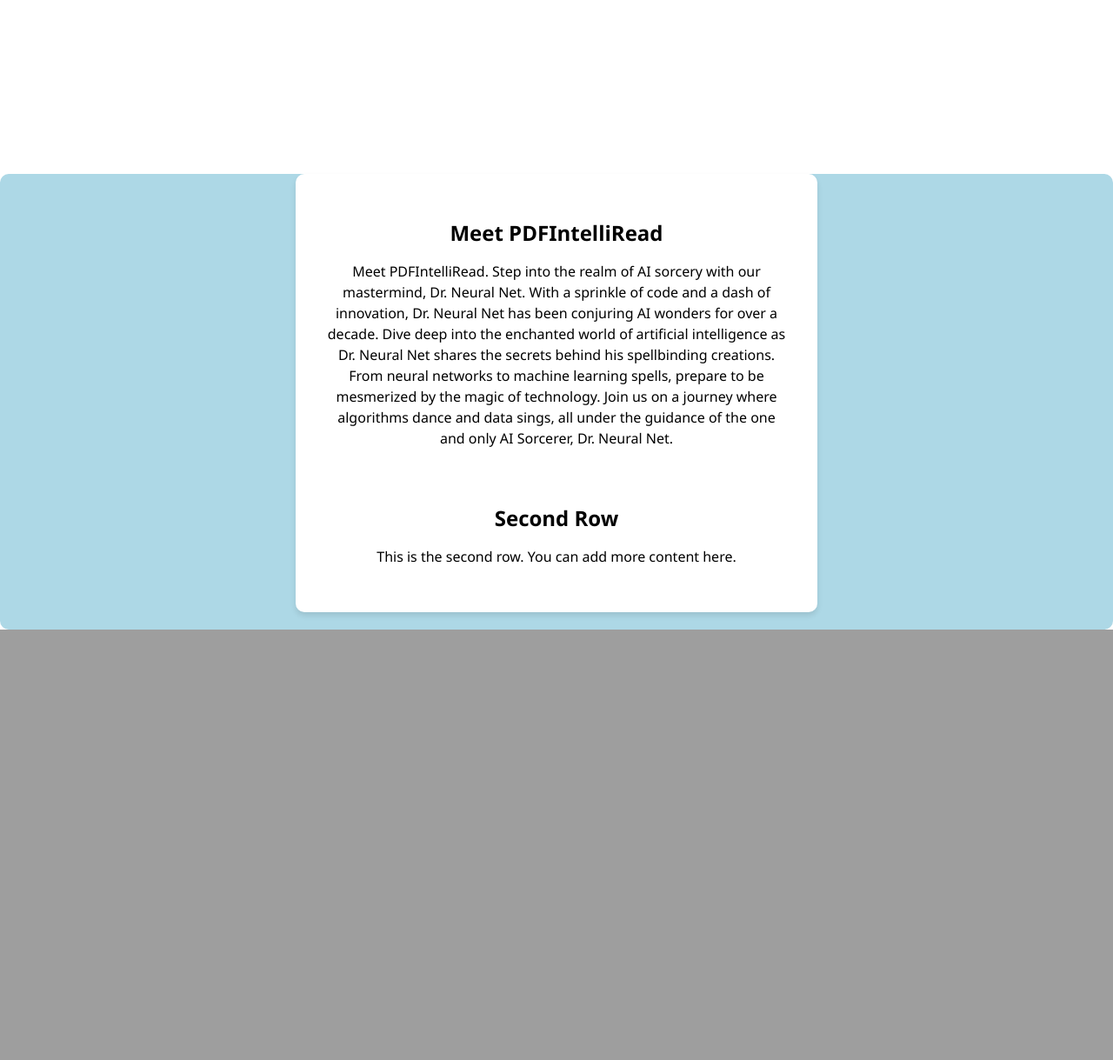
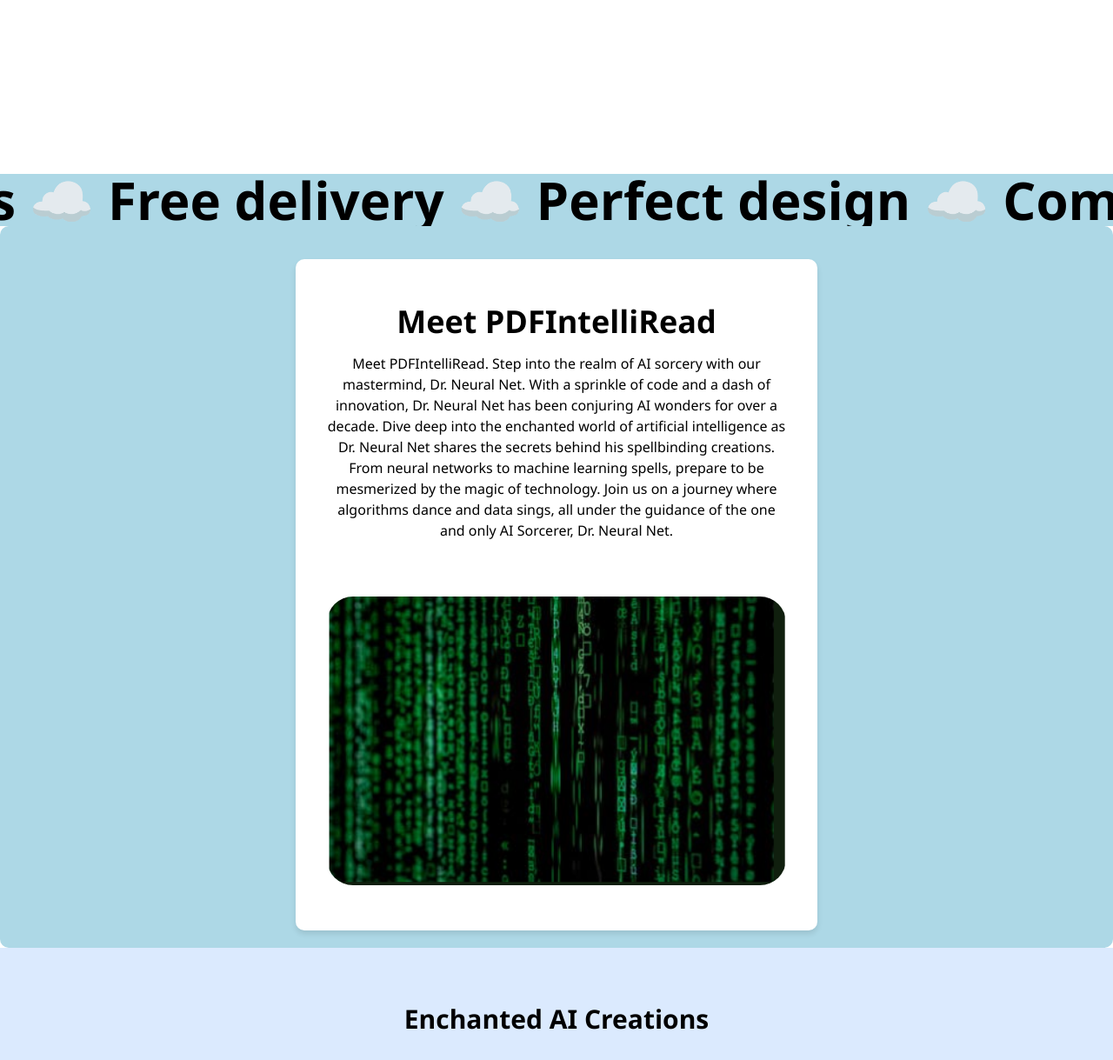
Before and after one commit to Agnes-Kalunda/PDF-IntelliRead, a Django app: page / in a window 1280 px wide. Shown: the part 942-2161 px from the top of the page at 87% size. Before the commit the page ends 1666 px from the top, so only its background shows below. Run offline with Django 3.2, Linux system fonts and the light colour scheme; some libraries are stand-ins or nearby versions.

Commit message:
card effects

```diff
--- a/pdfApp/templates/index.html
+++ b/pdfApp/templates/index.html
@@ -143,13 +143,13 @@
             background-color: lightblue;
             opacity: 0;
             transition: opacity 1s ease;
-            margin-bottom: 0; /* Remove bottom margin */
+
         }
 
         /* Make the image fill the entire column */
         .full-height-img {
             width: 100%;
-            height: 70%;
+            height: 100%;
             object-fit: cover;
             border-radius: 30px;
         }
@@ -162,8 +162,8 @@
             justify-content: center;
             align-items: center;
             height: auto; /* Adjust to fit content */
-            padding-top: 0;
-            margin-top: 0;
+            padding-top: 3%;
+
         }
 
         .two {
@@ -174,6 +174,58 @@
             max-width: 600px; /* Max width to avoid stretching too much on large screens */
             box-shadow: 0 4px 6px rgba(0, 0, 0, 0.1);
         }
+
+        .loop-container {
+    display: flex;
+    animation: marquee 20s linear infinite;
+  }
+
+  .marquee {
+    display: inline-block;
+    white-space: nowrap;
+  }
+
+  @keyframes marquee {
+    0% {
+      transform: translateX(0%);
+    }
+    100% {
+      transform: translateX(-100%);
+    }
+  }
+
+  .gallery10{
+    background-color: lightblue;
+  }
+
+  .card {
+    width: 200px; /* Adjust card width as needed */
+    height: 300px; /* Adjust card height as needed */
+    transition: transform 0.5s ease-out;
+}
+
+.card .relative {
+    overflow: hidden;
+}
+
+.card .absolute {
+    top: 0;
+    left: 0;
+    right: 0;
+    bottom: 0;
+}
+
+.card .transform.translate-x-0 {
+    transform: translateX(0);
+}
+
+.card.out-of-view {
+    transform: translateX(-200%); /* Move card off screen to the left */
+    opacity: 0; /* Ensure opacity is set to fully transparent */
+    pointer-events: none; /* Disable pointer events for hidden cards */
+}
+
+
     </style>
 </head>
 <body>
@@ -214,10 +266,13 @@
     </section>
 
 
+
+
+
     <section class="three">
         <div>
             <!-- Second column content -->
-            <h2 class="text-2xl font-semibold mb-4">Second Column</h2>
+            <h2 class="text-4xl font-extrabold mb-4">PDF IntelliRead</h2>
             <p>Nulla facilisi. Suspendisse potenti. Fusce euismod, ligula vel dictum tincidunt, sapien arcu vestibulum lorem, sit amet commodo quam est id dui.</p>
         </div>
         <div>
@@ -225,22 +280,94 @@
         </div>
     </section>
 
+    <section class="gallery10" id="features-61-ufN3GLYDdB">
+        <div class="container-fluid mx-auto px-4 overflow-hidden relative">
+          <div class="loop-container flex flex-nowrap whitespace-nowrap">
+            <div class="marquee text-4xl md:text-6xl font-bold mb-4 md:mb-0 mr-10">
+              ☁️ Best offers ☁️ Free delivery ☁️ Perfect design ☁️ Comfort ☁️ Support 24/7 ☁️ Vibes ☁️ Best offers ☁️ Free delivery ☁️ Perfect design ☁️ Comfort ☁️ Support 24/7 ☁️ Vibes
+            </div>
+            <div class="marquee text-4xl md:text-6xl font-bold mb-4 md:mb-0 mr-10">
+              ☁️ Best offers ☁️ Free delivery ☁️ Perfect design ☁️ Comfort ☁️ Support 24/7 ☁️ Vibes ☁️ Best offers ☁️ Free delivery ☁️ Perfect design ☁️ Comfort ☁️ Support 24/7 ☁️ Vibes
+            </div>
+            <div class="marquee text-4xl md:text-6xl font-bold mb-4 md:mb-0">
+              ☁️ Best offers ☁️ Free delivery ☁️ Perfect design ☁️ Comfort ☁️ Support 24/7 ☁️ Vibes ☁️ Best offers ☁️ Free delivery ☁️ Perfect design ☁️ Comfort ☁️ Support 24/7 ☁️ Vibes
+            </div>
+          </div>
+        </div>
+      </section>
+
+
+
+
     <!-- Two-row section inside a box -->
     <section class="two-container">
         <div class="two">
             <div class="container mx-auto px-4 py-8 text-center">
-                <h1 class="text-2xl  font-bold mb-4">Meet PDFIntelliRead</h1>
+                <h1 class="text-4xl font-extrabold mb-4">Meet PDFIntelliRead</h1>
                 <p>Meet PDFIntelliRead. Step into the realm of AI sorcery with our mastermind, Dr. Neural Net. With a sprinkle of code and a dash of innovation, Dr. Neural Net has been conjuring AI wonders for over a decade. Dive deep into the enchanted world of artificial intelligence as Dr. Neural Net shares the secrets behind his spellbinding creations. From neural networks to machine learning spells, prepare to be mesmerized by the magic of technology. Join us on a journey where algorithms dance and data sings, all under the guidance of the one and only AI Sorcerer, Dr. Neural Net.</p>
             </div>
+
             <div class="container mx-auto px-4 py-8 text-center">
-                <h2 class="text-2xl font-semibold mb-4">Second Row</h2>
-                <p>This is the second row. You can add more content here.</p>
+                <img src="{% static 'images/one.png' %}" alt="Logo" class="full-height-img">
             </div>
         </div>
     </section>
 
+    <section class="bg-blue-100 py-16">
+        <div class="container mx-auto px-4">
+            <h2 class="text-3xl font-bold text-center mb-8">Enchanted AI Creations</h2>
+            <div class="flex justify-center items-center overflow-hidden">
+                <div class="card relative overflow-hidden transform transition duration-500">
+                    <img src="https://r.mobirisesite.com/533449/assets/images/photo-1601132359864-c974e79890ac.jpeg" alt="Card Image" class="w-full h-64 object-cover">
+                </div>
+                <div class="card relative overflow-hidden transform transition duration-500">
+                    <img src="https://r.mobirisesite.com/533449/assets/images/photo-1569396116180-210c182bedb8.jpeg" alt="Card Image" class="w-full h-64 object-cover">
+                </div>
+                <div class="card relative overflow-hidden transform transition duration-500">
+                    <img src="https://r.mobirisesite.com/533449/assets/images/photo-1646583288948-24548aedffd8.jpeg" alt="Card Image" class="w-full h-64 object-cover">
+                </div>
+                <div class="card relative overflow-hidden transform transition duration-500">
+                    <img src="https://r.mobirisesite.com/533449/assets/images/photo-1605810230434-7631ac76ec81.jpeg" alt="Card Image" class="w-full h-64 object-cover">
+                </div>
+                <div class="card relative overflow-hidden transform transition duration-500">
+                    <img src="https://via.placeholder.com/300" alt="Card Image" class="w-full h-64 object-cover">
+                </div>
+            </div>
+        </div>
+    </section>
+
+
+
+
+
+
+
+
+
+        <section class="two-container">
+        <div class="two">
+            <div class="container mx-auto px-4 py-8 text-center">
+                <h1 class="text-4xl font-extrabold mb-4">Meet PDFIntelliRead</h1>
+                <p>Meet PDFIntelliRead. Step into the realm of AI sorcery with our mastermind, Dr. Neural Net. With a sprinkle of code and a dash of innovation, Dr. Neural Net has been conjuring AI wonders for over a decade. Dive deep into the enchanted world of artificial intelligence as Dr. Neural Net shares the secrets behind his spellbinding creations. From neural networks to machine learning spells, prepare to be mesmerized by the magic of technology. Join us on a journey where algorithms dance and data sings, all under the guidance of the one and only AI Sorcerer, Dr. Neural Net.</p>
+            </div>
+
+            <div class="container mx-auto px-4 py-8 text-center">
+                <img src="{% static 'images/one.png' %}" alt="Logo" class="full-height-img">
+            </div>
+        </div>
+    </section>
+
+
+
+
+
+
+
+
+
+
 <script>
-        // JavaScript to handle the fade-in effect on scroll
+    // JavaScript to handle the fade-in effect on scroll for .three section
     document.addEventListener('scroll', function() {
         var threeSection = document.querySelector('.three');
         var scrollPosition = window.scrollY;
@@ -251,6 +378,35 @@
             threeSection.style.opacity = '0';
         }
     });
+    document.addEventListener('DOMContentLoaded', function () {
+    const cards = document.querySelectorAll('.card');
+
+    function handleScroll() {
+        const scrollPosition = window.scrollY;
+
+        cards.forEach((card, index) => {
+            const cardTop = card.getBoundingClientRect().top + window.scrollY;
+            const cardBottom = cardTop + card.clientHeight;
+
+            if (scrollPosition + window.innerHeight > cardTop && scrollPosition < cardBottom) {
+                card.style.transform = 'translateX(0)';
+            } else if (scrollPosition > cardTop || scrollPosition + window.innerHeight < cardBottom) {
+                const offset = ((scrollPosition - cardTop) / window.innerHeight) * 200;
+                card.style.transform = `translateX(${offset}px)`;
+            } else {
+                card.style.transform = 'translateX(0)';
+            }
+        });
+    }
+
+    window.addEventListener('scroll', handleScroll);
+    handleScroll();
+});
+
+
+
+
 </script>
+
 </body>
 </html>
```
Lines whose indentation alone changed are shown as unchanged.
